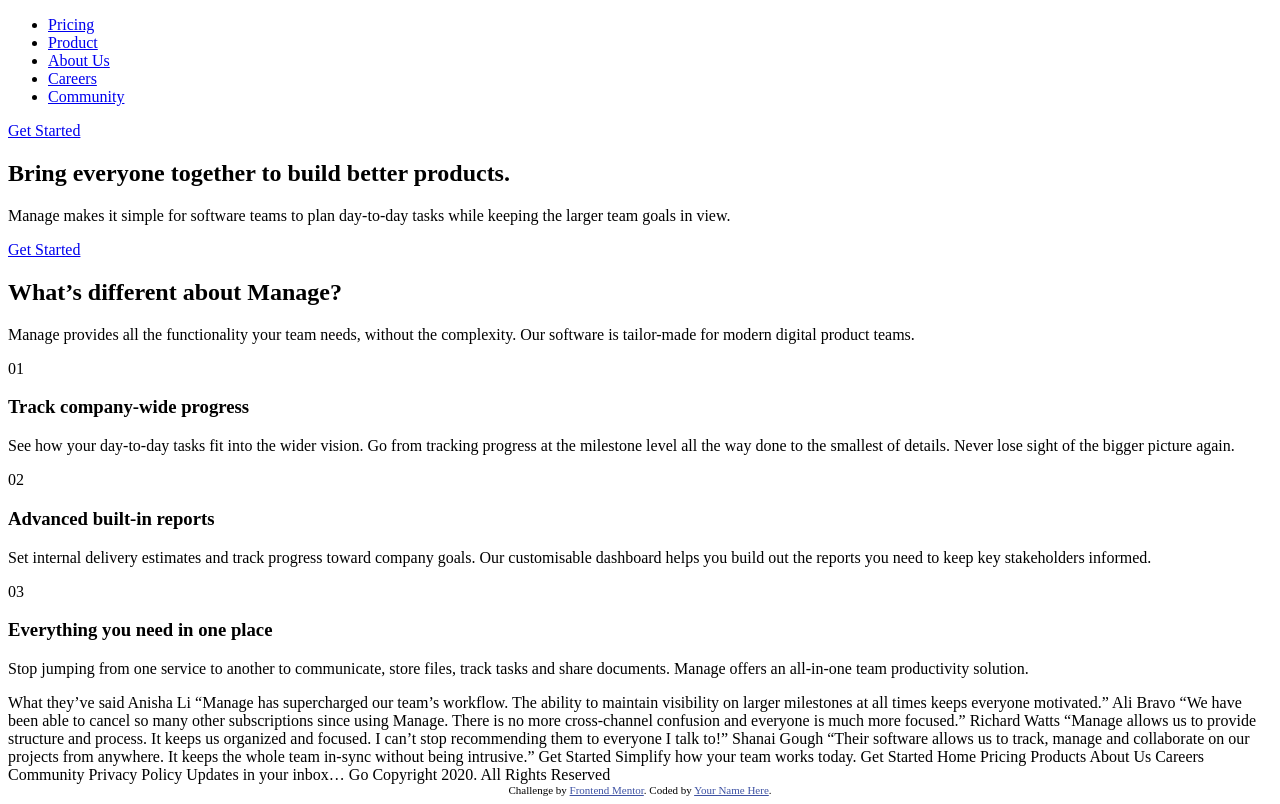
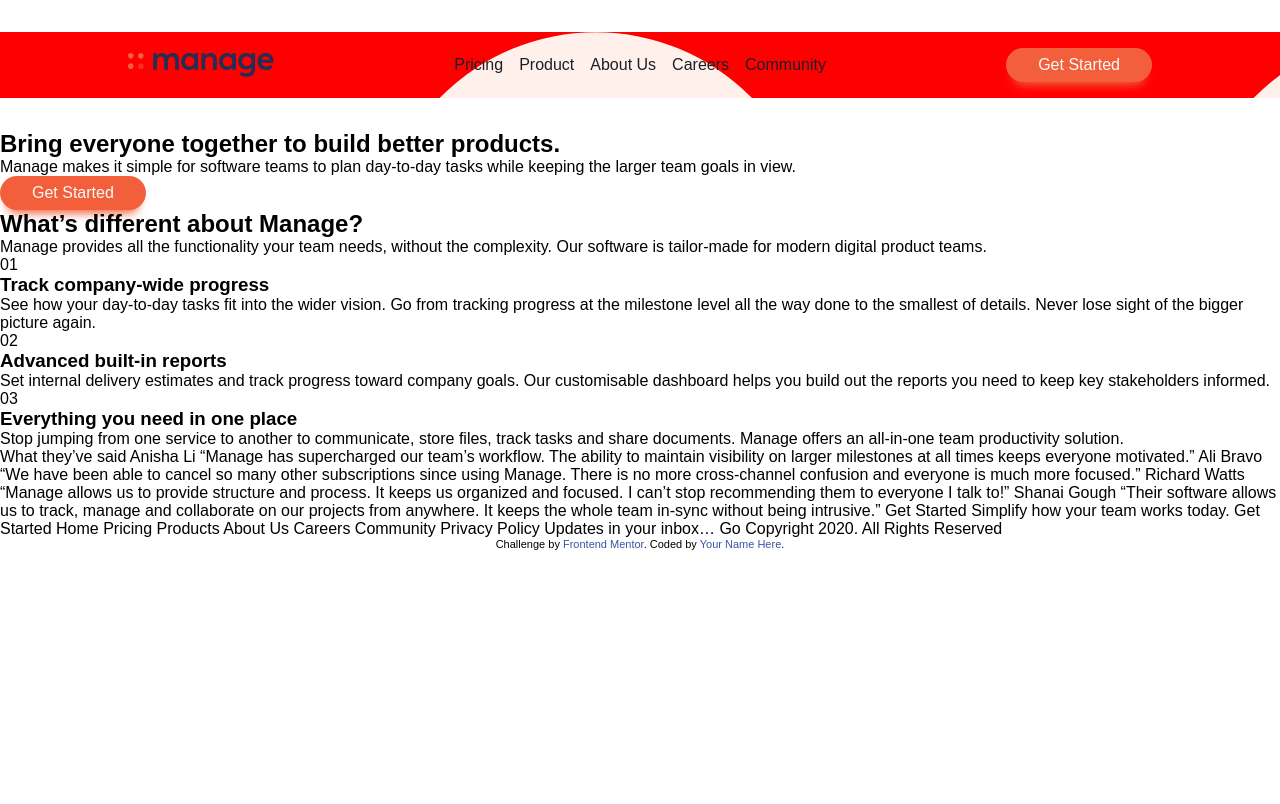
Before and after one commit to just-a-devguy/manage-landing-page, a website: page index.html in a window 1280 px wide. Drawn offline with Linux system fonts and the light colour scheme; files whose address does not match are found by name; a web font is replaced by a local one.

Commit message:
updated sass script and worked on navbar

```diff
--- a/index.html
+++ b/index.html
@@ -29,8 +29,10 @@
   </head>
   <body>
     <header>
-      <nav class="main-nav">
-        <div class="logo"></div>
+      <nav class="main-nav container">
+        <div class="logo">
+          <img src="images/logo.svg" alt="Logo" />
+        </div>
         <ul class="main-nav__items">
           <li class="main-nav__item">
             <a href="#" class="main-nav__link">Pricing</a>
--- a/package.json
+++ b/package.json
@@ -8,7 +8,7 @@
   },
   "devDependencies": {},
   "scripts": {
-    "sass": "node-sass -w scss/ -o dist/css/ --recursive"
+    "sass": "node-sass --watch scss/style.scss dist/css/style.css"
   },
   "repository": {
     "type": "git",
--- /dev/null
+++ b/scss/_utilities.scss
@@ -0,0 +1,66 @@
+@import url("https://fonts.googleapis.com/css2?family=Be+Vietnam:wght@400;500;700&display=swap");
+
+$primary-color: #f25f3a;
+$secondary-color: #242d52;
+$neutral-color: #9095a7;
+$dark-color: #1d1e25;
+$pale-color: #ffefeb;
+$light-color: #fafafa;
+
+$main-font: "Be Vietnam", sans-serif;
+
+// Reset
+* {
+  box-sizing: border-box;
+  margin: 0;
+  padding: 0;
+}
+
+// General Styles
+body {
+  font-family: $main-font;
+}
+
+a {
+  text-decoration: none;
+}
+
+li {
+  list-style: none;
+}
+
+img {
+  display: inline-block;
+}
+
+.container {
+  width: 80%;
+  margin: auto;
+}
+
+@mixin cta {
+  display: inline-block;
+  padding: 0.5rem 2rem;
+  border-radius: 2rem;
+  box-shadow: 0px 10px 10px -7px $primary-color;
+}
+
+.cta__main {
+  @include cta();
+  background-color: $primary-color;
+  color: $light-color;
+  &:hover {
+    background-color: rgba(242, 95, 58, 0.85);
+  }
+}
+
+// .cta {
+//   display: inline-block;
+//   padding: 0.5rem 2rem;
+//   border-radius: 2rem;
+//   &__main {
+//     background-color: $primary-color;
+//     color: $light-color;
+//     box-shadow: 0px 10px 15px -7px $pale-color;
+//   }
+// }
--- /dev/null
+++ b/scss/style.scss
@@ -0,0 +1,31 @@
+@import "_utilities";
+
+// Header
+header {
+  //   border: solid black;
+  background-color: red;
+  background-image: url("../images/bg-tablet-pattern.svg");
+
+  .main-nav {
+    margin: 2rem auto;
+    display: flex;
+    justify-content: space-between;
+    align-items: center;
+    padding: 1rem 0;
+    .logo {
+      align-self: center;
+      display: flex;
+      align-items: center;
+    }
+    &__items {
+      display: flex;
+      align-self: center;
+    }
+    &__item {
+      margin: 0 0.5rem;
+    }
+    &__link {
+      color: $dark-color;
+    }
+  }
+}
```
Also changed, not shown: dist/css/style.css (added).
